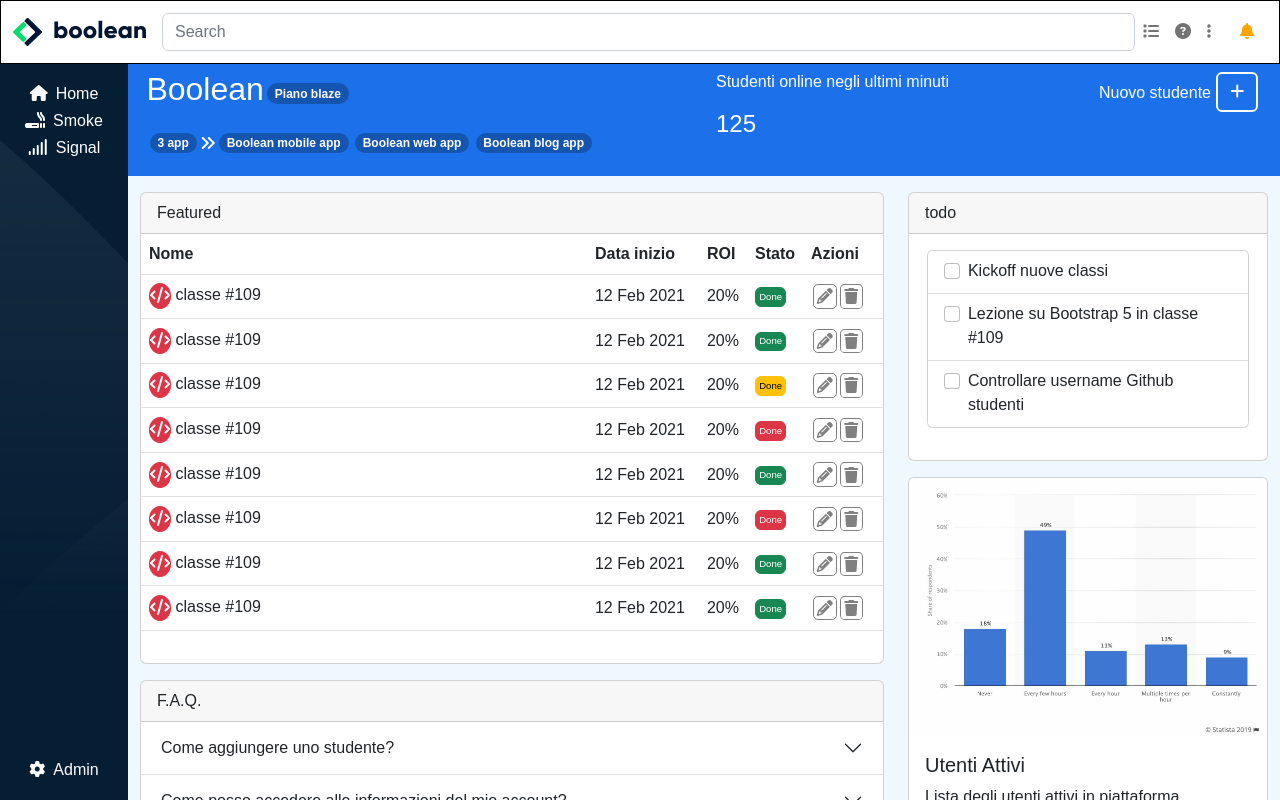
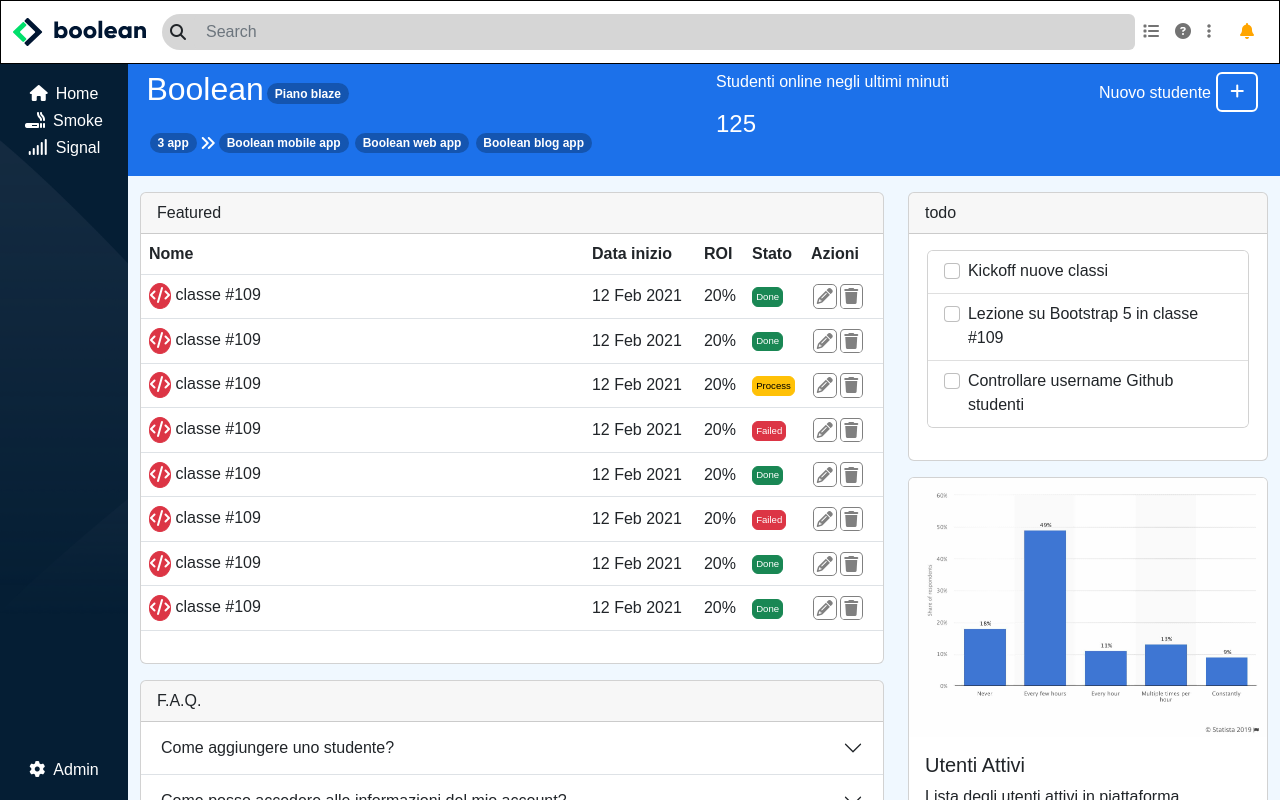
Before and after one commit to MarcoPercolla/html-css-bootstrap-dashboard, a plain HTML site: page index.html in a window 1280 px wide. Drawn offline with nearby package versions, Linux system fonts and the light colour scheme.

```diff
--- a/css/style.css
+++ b/css/style.css
@@ -138,6 +138,21 @@ h6{
     padding-bottom: 1rem;
 }
 
+
 .leftlink:hover{
     background-color: rgba(255, 255, 255, 0.37);
 }
+
+.iconazioni:hover{
+    scale:calc(1.1)
+}
+
+.form-control{
+    background-color: rgb(214, 214, 214);
+    border:none
+}
+
+.searchbar{
+    background-color: rgb(214, 214, 214);;
+    border-radius: 2rem;
+}
--- a/index.html
+++ b/index.html
@@ -24,8 +24,8 @@
 
                 </a>
                 <!--  -->
-                <form role="search" class="w-100">
-                    <input class="form-control" type="search" placeholder="Search" aria-label="Search">
+                <form role="search" class="searchbar w-100 d-flex align-items-center">
+                    <i class="fa-solid fa-magnifying-glass mx-2"></i><input class="form-control" type="search" placeholder="Search" aria-label="Search">
                 </form>
                 <!--  -->
 
@@ -94,18 +94,18 @@
                         <div class="d-flex align-items-center">
 
                             <h6>Nuovo studente</h6>
-                            <button class="btn ofc_btn" type="button" data-bs-toggle="offcanvas"
+                            <button class="btn ofc_btn" type="button"  data-bs-toggle="offcanvas"
                                 data-bs-target="#offcanvasRight" aria-controls="offcanvasRight"><i
                                     class="fa-solid fa-plus"></i>
                             </button>
 
                             <div class="offcanvas offcanvas-end off_canvas" tabindex="-1" id="offcanvasRight"
                                 aria-labelledby="offcanvasRightLabel">
-                                <div class="offcanvas-header">
+                                <div class="offcanvas-header" >
                                     <h5 class="offcanvas-title" id="offcanvasRightLabel">Offcanvas right</h5>
                                     <button type="button" class="btn-close" data-bs-dismiss="offcanvas" aria-label="Close"></button>
                                 </div>
-                                <div class="offcanvas-body">
+                                <div class="offcanvas-body " >
                                     <div class="input-group mb-3">
                                         <span class="input-group-text" id="basic-addon1">@</span>
                                         <input type="text" class="form-control" placeholder="Username"
@@ -230,7 +230,7 @@
                                             <p>20%</p>
                                         </td>
                                         <td>
-                                            <p><button type="button" class="btn btn-warning cardbutton">Done</button>
+                                            <p><button type="button" class="btn btn-warning cardbutton">Process</button>
                                             </p>
                                         </td>
                                         <td><i class="fa-solid fa-pencil iconazioni"></i><i
@@ -249,7 +249,7 @@
                                             <p>20%</p>
                                         </td>
                                         <td>
-                                            <p><button type="button" class="btn btn-danger cardbutton">Done</button>
+                                            <p><button type="button" class="btn btn-danger cardbutton">Failed</button>
                                             </p>
                                         </td>
                                         <td><i class="fa-solid fa-pencil iconazioni"></i><i
@@ -287,7 +287,7 @@
                                             <p>20%</p>
                                         </td>
                                         <td>
-                                            <p><button type="button" class="btn btn-danger cardbutton">Done</button>
+                                            <p><button type="button" class="btn btn-danger cardbutton">Failed</button>
                                             </p>
                                         </td>
                                         <td><i class="fa-solid fa-pencil iconazioni"></i><i
```
